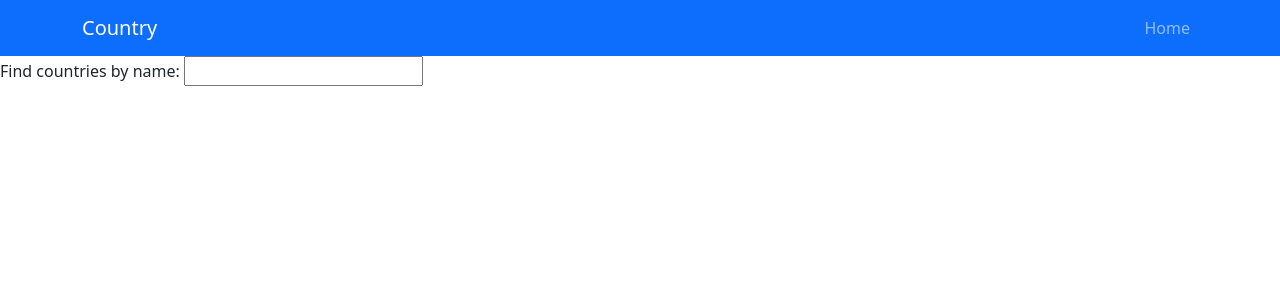
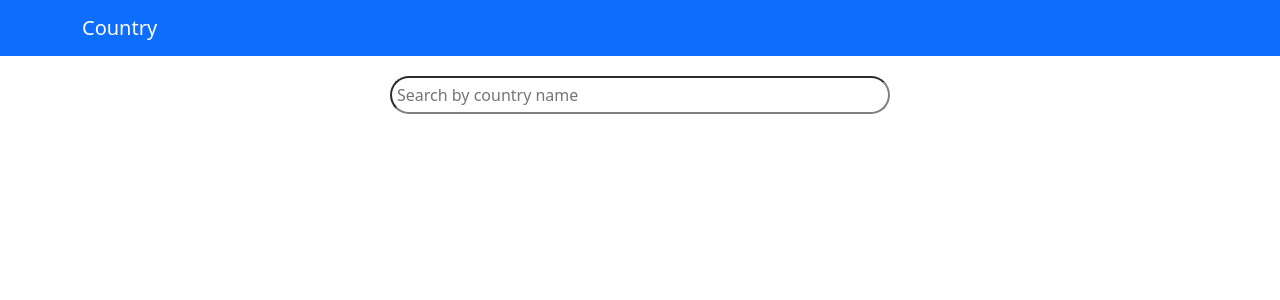
Before and after one commit to mdtouhidulislam136/intregrify_react_assignment, a React (Create React App) app: page /searchItem in a window 1280 px wide. Shown: the top 300 px of the page. Built offline with nearby package versions, Linux system fonts and the light colour scheme.

Commit message:
search bar

```diff
--- a/src/App.js
+++ b/src/App.js
@@ -5,8 +5,6 @@ import HomePage from "./components/HomePage";
 import "bootstrap/dist/css/bootstrap.min.css";
 import { BrowserRouter, Routes, Route } from "react-router-dom";
 import SearchItem from "./components/Search/SearchItem";
-
-
 
 function App() {
   return (
@@ -23,8 +21,4 @@ function App() {
   );
 }
 
-
-
-
-
 export default App;
--- a/src/components/Countries/Countries.js
+++ b/src/components/Countries/Countries.js
@@ -23,12 +23,8 @@ function Countries() {
   const filteredSearch = countries.filter((country) =>
     country.name.common.toLowerCase().includes(search.toLowerCase())
   );
-    const currentPosts = filteredSearch.slice(
-      indexOfFirstCountry,
-      indexOfLastCountry
-    );
+  const currentCountry = filteredSearch.slice(indexOfFirstCountry,indexOfLastCountry);
 
-  console.log(filteredSearch);
 
   // change page
   const paginate = (pageNumber) => setCurrentPage(pageNumber);
@@ -49,17 +45,21 @@ function Countries() {
         <h6>Region</h6>
         <h6>Population</h6>
         <h6>Language</h6>
-        <h6>Language</h6>
+        <h6>Country Details</h6>
       </div>
-      {filteredSearch.map((country) => (
+
+      {currentCountry.map((country) => (
         <Country
           flags={country.flags.png}
           name={country.name.common}
           region={country.region}
           population={country.population}
           CountryCode={country.cca2}
+          subregion={country.subregion}
         ></Country>
       ))}
+
+
 
       <Pagination
         countryPerPage={countryPerPage}
--- a/src/components/Country/Country.css
+++ b/src/components/Country/Country.css
@@ -17,7 +17,7 @@
 
 }
 
-.country_detaisl{
+.country_details{
     width: 60px;
     height: 30px;
     border: none;
@@ -26,7 +26,7 @@
 
 }
 
-.country_detaisl:hover{
+.country_details:hover{
     background-color: blue;
     color: white;
 }
--- a/src/components/Country/Country.js
+++ b/src/components/Country/Country.js
@@ -3,7 +3,6 @@ import "./Country.css";
 import { Link } from "react-router-dom";
 
 const Country = (props) => {
-    console.log(props)
   return (
     <div>
       <div className="Country">
@@ -11,7 +10,7 @@ const Country = (props) => {
         <p>{props.name}</p>
         <p> {props.region}</p>
         <p>{props.population}</p>
-        <p>Language: {props.language} </p>
+        <p>{props.subregion} </p>
 
         <Link to={`/countyDetails/${props.CountryCode}`}>
           <button className="country_details">Details</button>
--- a/src/components/HomePage.js
+++ b/src/components/HomePage.js
@@ -1,10 +1,8 @@
 import React from "react";
 import Container from "react-bootstrap/Container";
-import Nav from "react-bootstrap/Nav";
 import Navbar from "react-bootstrap/Navbar";
 import "bootstrap/dist/css/bootstrap.min.css";
-import { LinkContainer } from "react-router-bootstrap";
-import { FontAwesomeIcon } from "@fortawesome/react-fontawesome";
+
 
 export default function HomePage() {
   return (
@@ -14,17 +12,6 @@ export default function HomePage() {
           <Navbar variant="dark" bg="primary">
             <Container>
               <Navbar.Brand href="/">Country</Navbar.Brand>
-              <Nav>
-                <LinkContainer className="nav-bar" to="/">
-                  <Nav.Link>
-                    <FontAwesomeIcon
-                      className="icon"
-                      icon="fa-solid fa-house"
-                    />
-                    Home
-                  </Nav.Link>
-                </LinkContainer>
-              </Nav>
             </Container>
           </Navbar>
         </div>
--- a/src/components/Search/SearchItem.js
+++ b/src/components/Search/SearchItem.js
@@ -1,11 +1,17 @@
 import React from "react";
-
+import "./search.css";
 
 const Search = ({ onChange, value }) => {
   return (
     <>
-      <div>
-        Find countries by name: <input onChange={onChange} value={value} type="search" />
+      <div className="search-bar">
+        <input
+          onChange={onChange}
+          value={value}
+          className="searchbox "
+          type=""
+          placeholder="Search by country name"
+        />
       </div>
     </>
   );
--- a/src/components/Search/search.css
+++ b/src/components/Search/search.css
@@ -1,5 +1,18 @@
+
+.search-bar{
+    text-align: center;
+    margin-top: 20px;
+}
 
 .searchbox{
-    text-align: center;
-    margin-top: 10px;
+    width: 500px;
+    border-color: gray;
+    border-radius: 20px;
+    padding: 5px;
 }
+
+.searchbox:hover{
+    background-color: #0765f1;
+    color: white;
+
+}
```
Also changed, not shown: src/components/Search/Search.js (deleted, +0 -57 lines).
